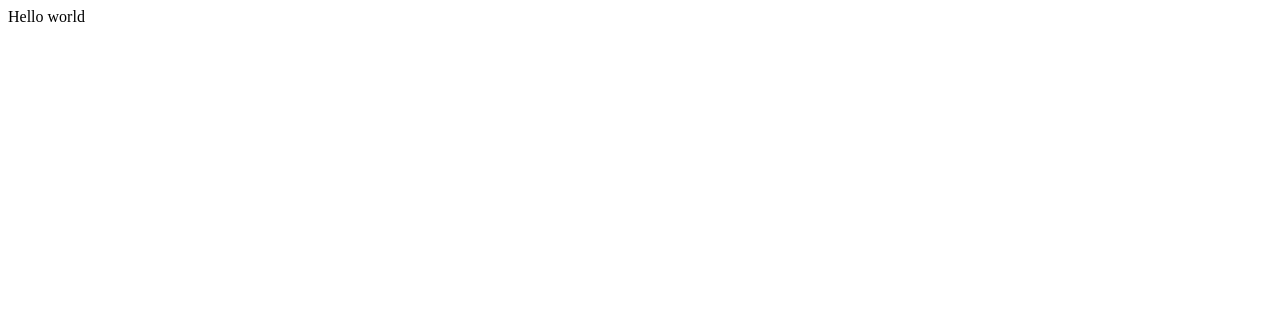
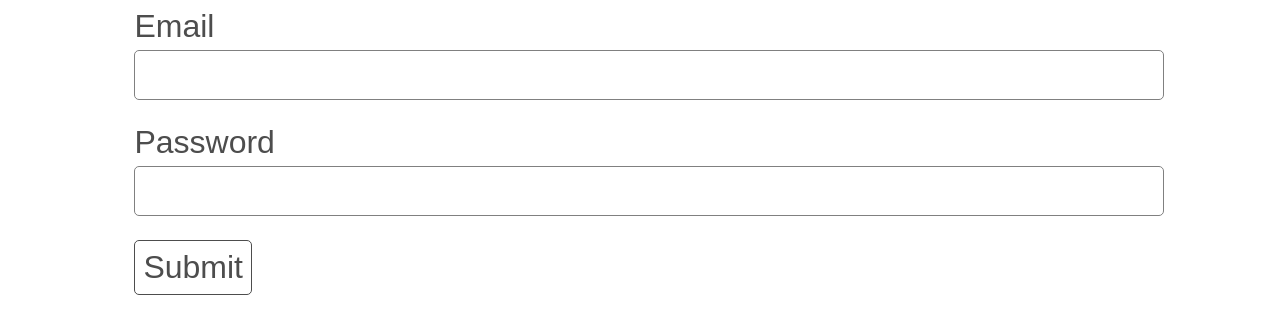
Before and after one commit to dmarch0/bookkeeper, a React (Create React App) app in the folder client/: page /login in a window 1280 px wide. Shown: the top 334 px of the page. Built offline with nearby package versions, Linux system fonts and the light colour scheme.

Commit message:
input components, styling and login layout

```diff
--- a/client/src/App.js
+++ b/client/src/App.js
@@ -1,7 +1,34 @@
 import React from "react";
+import { BrowserRouter as Router, Route, Switch } from "react-router-dom";
+import { Provider } from "react-redux";
+import { createStore, applyMiddleware, compose } from "redux";
+import thunk from "redux-thunk";
+
+import reducers from "./reducers";
+import MainWrapper from "./components/common/MainWrapper";
+import Login from "./components/auth/Login";
+
+const initialState = {};
+const middleware = [thunk];
+const store = createStore(
+  reducers,
+  initialState,
+  compose(
+    applyMiddleware(...middleware),
+    window.__REDUX_DEVTOOLS_EXTENSION__ && window.__REDUX_DEVTOOLS_EXTENSION__()
+  )
+);
 
 const App = () => {
-  return <div>Hello world</div>;
+  return (
+    <Provider store={store}>
+      <MainWrapper>
+        <Router>
+          <Route exact path="/login" component={Login} />
+        </Router>
+      </MainWrapper>
+    </Provider>
+  );
 };
 
 export default App;
--- /dev/null
+++ b/client/src/components/auth/Login.js
@@ -0,0 +1,25 @@
+import React from "react";
+import { reduxForm } from "redux-form";
+import { connect } from "react-redux";
+
+import InputField from "../common/InputField";
+import SubmitButton from "../common/SubmitButton";
+
+const Login = props => {
+  return (
+    <form onSubmit={props.handleSubmit(() => console.log("Submit"))}>
+      <InputField name="email" label="Email" />
+      <InputField name="password" label="Password" />
+      <SubmitButton>Submit</SubmitButton>
+    </form>
+  );
+};
+
+const formWrapped = reduxForm({ form: "login" })(Login);
+
+const mapStateToProps = state => {};
+
+export default connect(
+  mapStateToProps,
+  {}
+)(formWrapped);
--- /dev/null
+++ b/client/src/components/common/InputField.js
@@ -0,0 +1,76 @@
+import React from "react";
+import { Field } from "redux-form";
+import styled from "styled-components";
+
+const InputField = ({
+  name,
+  label,
+  type,
+  className,
+  error,
+  info,
+  placeholder
+}) => {
+  return (
+    <div className={className}>
+      <label htlmFor={name}>{label}</label>
+      <Field
+        component="input"
+        type={type ? type : "text"}
+        name={name}
+        id={name}
+        placeholder={placeholder}
+      />
+      {error ? (
+        <div className="error bottom">X {error}</div>
+      ) : (
+        <div className="info bottom">{info}</div>
+      )}
+    </div>
+  );
+};
+
+const StyledInputField = styled(InputField)`
+  width: 100%;
+  color: rgb(77, 77, 77);
+
+  label {
+    font-size: 2rem;
+    display: block;
+    padding-bottom: 0.3rem;
+  }
+
+  input {
+    color: rgb(77, 77, 77);
+    height: 2rem;
+    padding: 0.5rem;
+    font-size: 2rem;
+    width: 100%;
+    display: block;
+    margin-left: auto;
+    margin-right: auto;
+    border: 1px solid grey;
+    border-radius: 5px;
+    margin-bottom: 0.3rem;
+
+    ::placeholder {
+      color: grey;
+    }
+  }
+
+  .error {
+    font-size: 1rem;
+    color: red;
+    font-weight: 300;
+  }
+  .info {
+    font-size: 1rem;
+    color: rgb(77, 77, 77);
+    font-weight: 300;
+  }
+  .bottom {
+    margin-bottom: 1.5rem;
+  }
+`;
+
+export default StyledInputField;
--- /dev/null
+++ b/client/src/components/common/MainWrapper.js
@@ -0,0 +1,10 @@
+import styled from "styled-components";
+
+const MainWrapper = styled.div`
+  width: 80%;
+  margin-left: auto;
+  margin-right: auto;
+  font-family: sans-serif;
+`;
+
+export default MainWrapper;
--- /dev/null
+++ b/client/src/components/common/SubmitButton.js
@@ -0,0 +1,12 @@
+import styled from "styled-components";
+
+const StyledButton = styled.button`
+  color: rgb(77, 77, 77);
+  background-color: white;
+  border: 1px solid rgb(77, 77, 77);
+  border-radius: 5px;
+  font-size: 2rem;
+  padding: 0.5rem;
+`;
+
+export default StyledButton;
--- /dev/null
+++ b/client/src/reducers/index.js
@@ -0,0 +1,7 @@
+import { combineReducers } from "redux";
+import { reducer } from "redux-form";
+
+export default combineReducers({
+  test: () => 5,
+  form: reducer
+});
```
Also changed, not shown: client/src/components/auth/Register.js (added).
